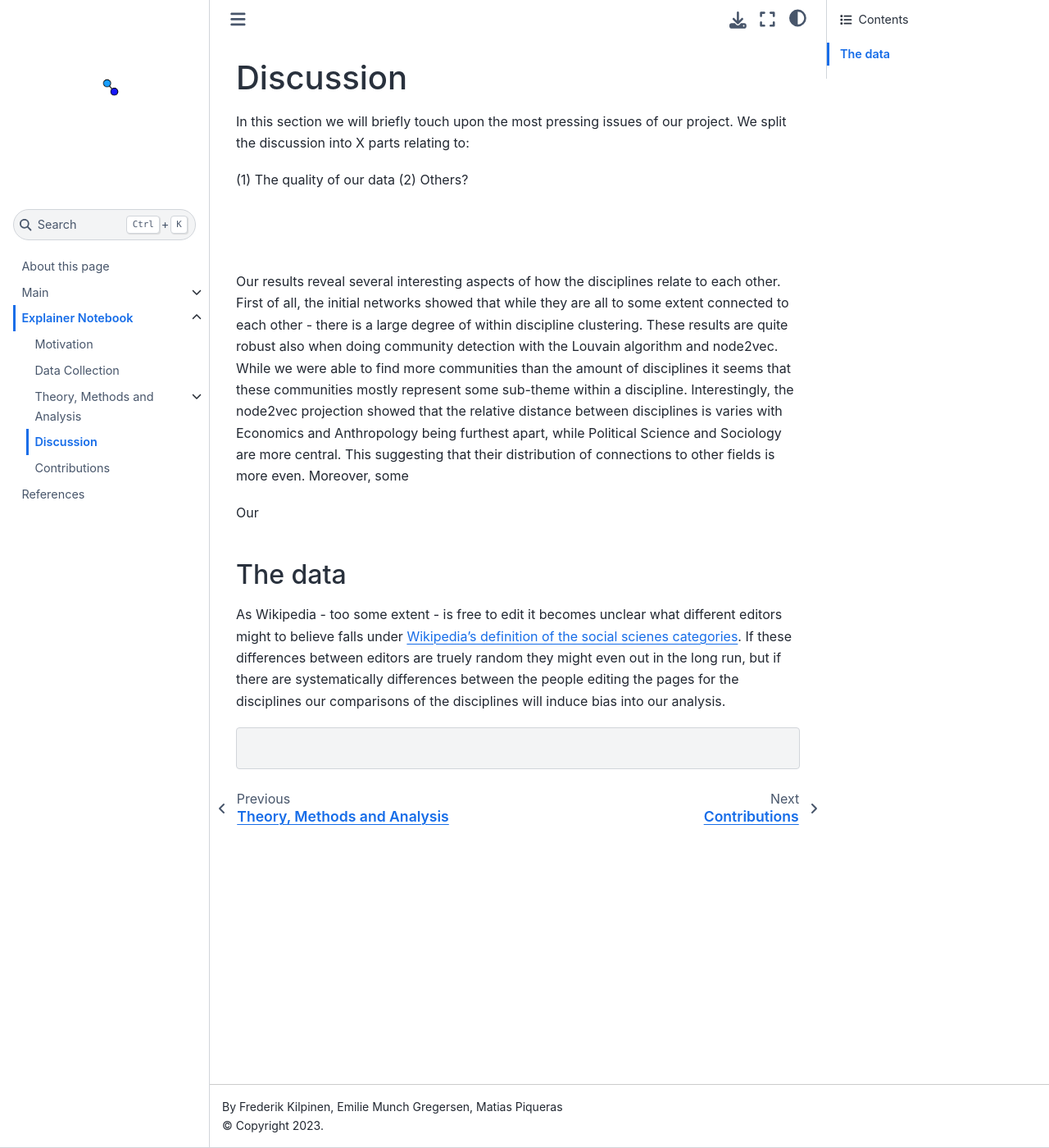
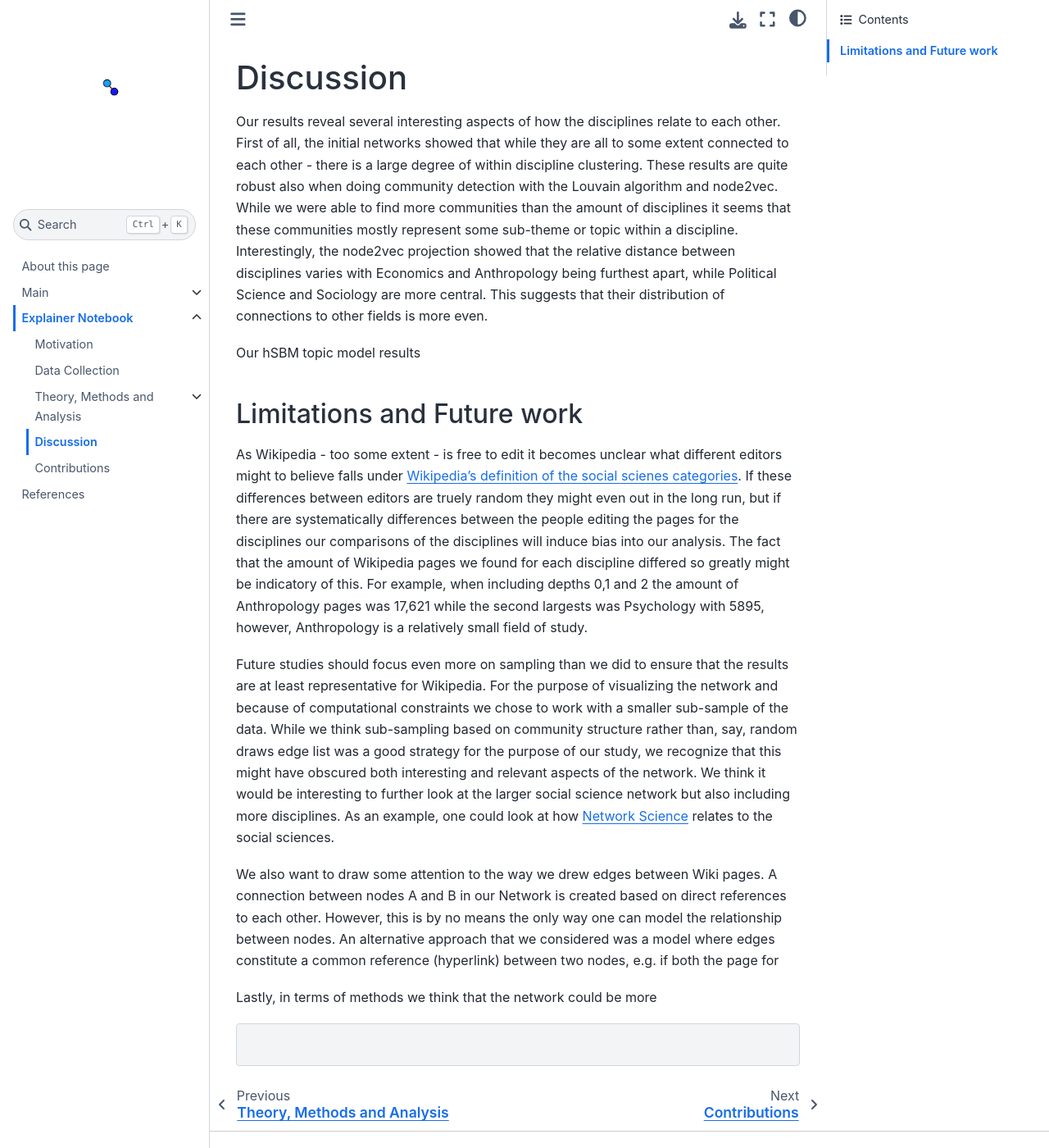
Before and after one commit to MatPiq/DTU-social-graphs-project-book, a Jupyter Book: the page built from explainer_discussion.md, in a window 1280 px wide and 1400 px high. Shown: the whole window at 82% size. Built offline with Jupyter Book 1.0.4 settings and Sphinx 7.4.7 and the Sphinx Book theme 1.1.4, drawn with Linux system fonts in a browser that asks for light colours; pages that are not in the unit, such as notebooks, are missing from menus; comment, search, counter and statistics services are not loaded.

Commit message:
Update explainer_discussion.md

````diff
--- a/explainer_discussion.md
+++ b/explainer_discussion.md
@@ -1,23 +1,21 @@
-<!-- #region -->
 Discussion
 ==========
 
-In this section we will briefly touch upon the most pressing issues of our project. We split the discussion into X parts relating to:
+Our results reveal several interesting aspects of how the disciplines relate to each other. First of all, the initial networks showed that while they are all to some extent connected to each other - there is a large degree of within discipline clustering. These results are quite robust also when doing community detection with the Louvain algorithm and node2vec. While we were able to find more communities than the amount of disciplines it seems that these communities mostly represent some sub-theme or topic within a discipline. Interestingly, the node2vec projection showed that the relative distance between disciplines varies with Economics and Anthropology being furthest apart, while Political Science and Sociology are more central. This suggests that their distribution of connections to other fields is more even.
 
-(1) The quality of our data
-(2) Others?
+Our hSBM topic model results
 
-##
+## Limitations and Future work
 
-Our results reveal several interesting aspects of how the disciplines relate to each other. First of all, the initial networks showed that while they are all to some extent connected to each other - there is a large degree of within discipline clustering. These results are quite robust also when doing community detection with the Louvain algorithm and node2vec. While we were able to find more communities than the amount of disciplines it seems that these communities mostly represent some sub-theme within a discipline. Interestingly, the node2vec projection showed that the relative distance between disciplines is varies with Economics and Anthropology being furthest apart, while Political Science and Sociology are more central. This suggesting that their distribution of connections to other fields is more even. Moreover, some
+As Wikipedia - too some extent - is free to edit it becomes unclear what different editors might to believe falls under [Wikipedia's definition of the social scienes categories](https://en.wikipedia.org/wiki/Wikipedia:Contents/Society_and_social_sciences). If these differences between editors are truely random they might even out in the long run, but if there are systematically differences between the people editing the pages for the disciplines our comparisons of the disciplines will induce bias into our analysis. The fact that the amount of Wikipedia pages we found for each discipline differed so greatly might be indicatory of this. For example, when including depths 0,1 and 2 the amount of Anthropology pages was 17,621 while the second largests was Psychology with 5895, however, Anthropology is a relatively small field of study.
 
-Our
+Future studies should focus even more on sampling than we did to ensure that the results are at least representative for Wikipedia. For the purpose of visualizing the network and because of computational constraints we chose to work with a smaller sub-sample of the data. While we think sub-sampling based on community structure rather than, say, random draws edge list was a good strategy for the purpose of our study, we recognize that this might have obscured both interesting and relevant aspects of the network. We think it would be interesting to further look at the larger social science network but also including more disciplines. As an example, one could look at how [Network Science](https://en.wikipedia.org/wiki/Network_science) relates to the social sciences.
+
+We also want to draw some attention to the way we drew edges between Wiki pages. A connection between nodes A and B in our Network is created based on direct references to each other. However, this is by no means the only way one can model the relationship between nodes. An alternative approach that we considered was a model where edges constitute a common reference (hyperlink) between two nodes, e.g. if both the page for
+
+Lastly, in terms of methods we think that the network could be more
 
 
-## The data
-
-As Wikipedia - too some extent - is free to edit it becomes unclear what different editors might to believe falls under [Wikipedia's definition of the social scienes categories](https://en.wikipedia.org/wiki/Wikipedia:Contents/Society_and_social_sciences). If these differences between editors are truely random they might even out in the long run, but if there are systematically differences between the people editing the pages for the disciplines our comparisons of the disciplines will induce bias into our analysis.
-<!-- #endregion -->
 
 ```python
 
````
